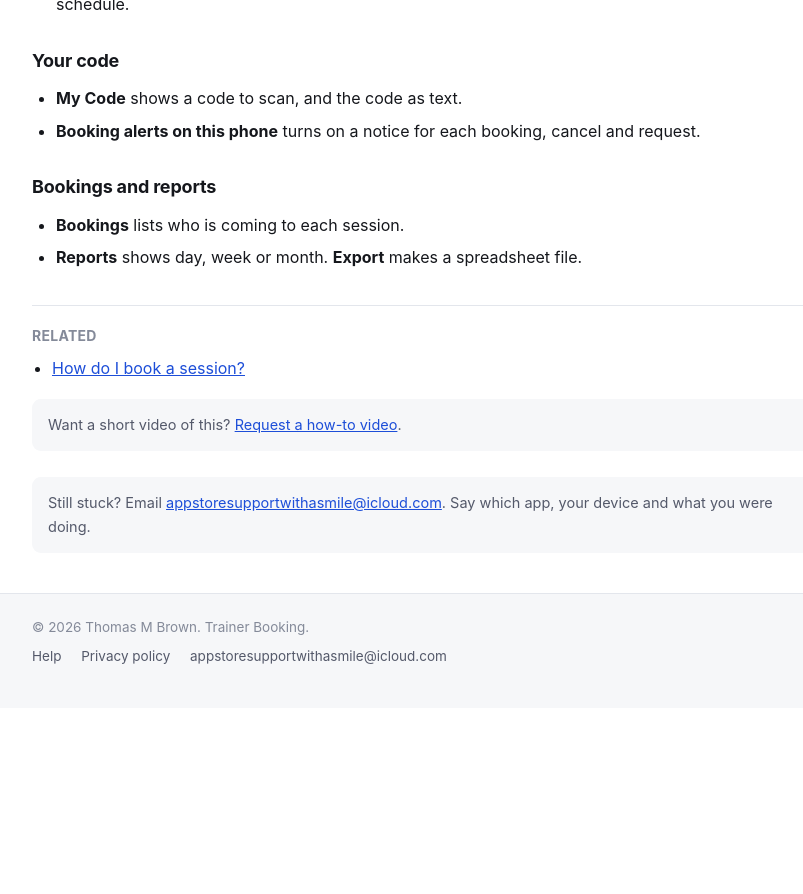
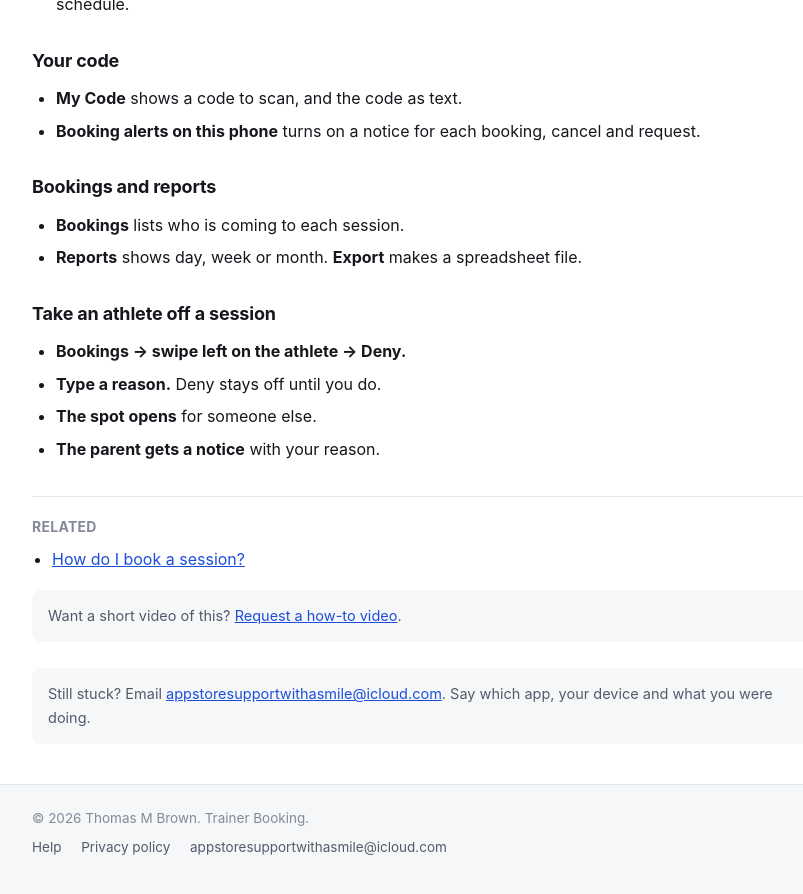
Before and after one commit to mytombrown/team-assist-help, a Jekyll site: the page built from _guides/trainerbooking/getting-started.md, in a window 1280 px wide and 900 px high, scrolled down 947 px. Shown: the top 894 px of the window, without its empty margins (218-1021 px from the left). Built offline with Jekyll 4.4.1, drawn with Linux system fonts in a browser that asks for light colours; before the commit the page ends 1655 px from its top, so only the background shows below that.

Commit message:
Build 2: Trainer Booking help — trainer takes an athlete off with a reason; parent sees Taken off (TB-1670, TB-1658)
Co-Authored-By: Claude Opus 5.5 <noreply@anthropic.com>

```diff
--- a/_guides/trainerbooking/getting-started.md
+++ b/_guides/trainerbooking/getting-started.md
@@ -3,7 +3,7 @@ title: "How do I get started as a trainer?"
 app: trainerbooking
 category: getting-started
 order: 1
-tags: "trainer, set up, account, sessions, group, private, schedule, code, qr, my code, special events, camps, clinics, 1-on-1, lessons, requests, bookings, reports, export, csv, venue, location, address, price, alerts"
+tags: "trainer, set up, account, sessions, group, private, schedule, code, qr, my code, special events, camps, clinics, 1-on-1, lessons, requests, bookings, reports, export, csv, venue, location, address, price, alerts, deny, take off, remove athlete, reason"
 quick: "Tap I'm a trainer and set up your account. Add sessions on the Schedule tab. Show parents your code on My Code."
 related:
   - parents
@@ -43,3 +43,10 @@ related:
 
 - **Bookings** lists who is coming to each session.
 - **Reports** shows day, week or month. **Export** makes a spreadsheet file.
+
+## Take an athlete off a session
+
+- **Bookings → swipe left on the athlete → Deny.**
+- **Type a reason.** Deny stays off until you do.
+- **The spot opens** for someone else.
+- **The parent gets a notice** with your reason.
```
Also changed, not shown: _guides/trainerbooking/parents.md (+7 -1 lines).
